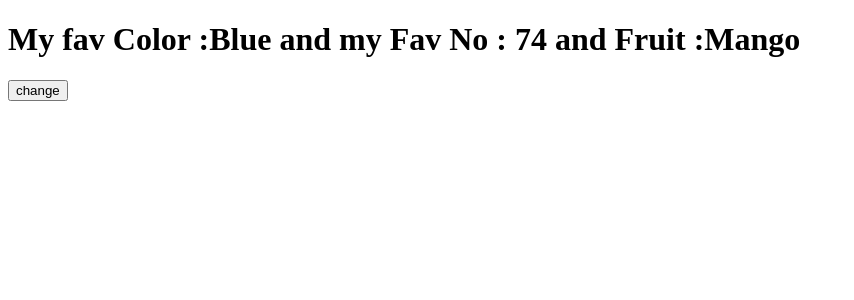
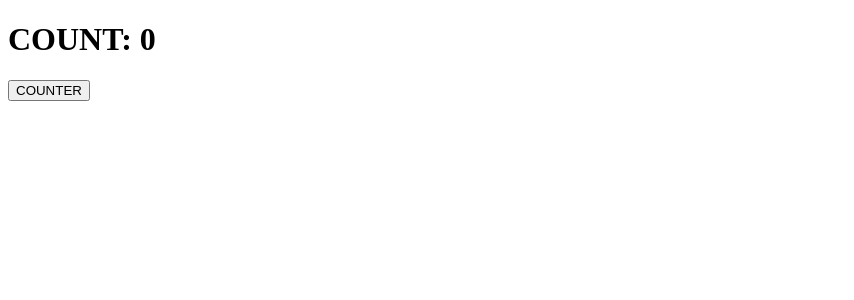
Before and after one commit to Akash23536/vite-project, a React (Vite) app: page / in a window 1280 px wide. Shown: the top 300 px of the page, without its empty margins (0-854 px from the left). Built offline with nearby package versions, Linux system fonts and the light colour scheme.

Commit message:
COUNTER BY INCREMENT BY +1

```diff
--- a/src/App.jsx
+++ b/src/App.jsx
@@ -1,24 +1,16 @@
 import { useState } from "react";
 
 function App() {
-  const [fact, setFact] = useState({
-    color: "Blue",
-    number: 74,
-    fruit: "Mango",
-  });
+  const [COUNT, SETCOUNT] = useState(0);
 
   const changeColor = () => {
-    setFact((e) => {
-      return { ...e, number: 100 };
-    });
+    SETCOUNT(COUNT + 1);
   };
   return (
     <>
-      <h1>
-        My fav Color :{fact.color} and my Fav No : {fact.number} and Fruit :
-        {fact.fruit}
-      </h1>
-      <button onClick={changeColor}>change</button>
+      <h1>COUNT: {COUNT}</h1>
+
+      <button onClick={changeColor}>COUNTER</button>
     </>
   );
 }
```
